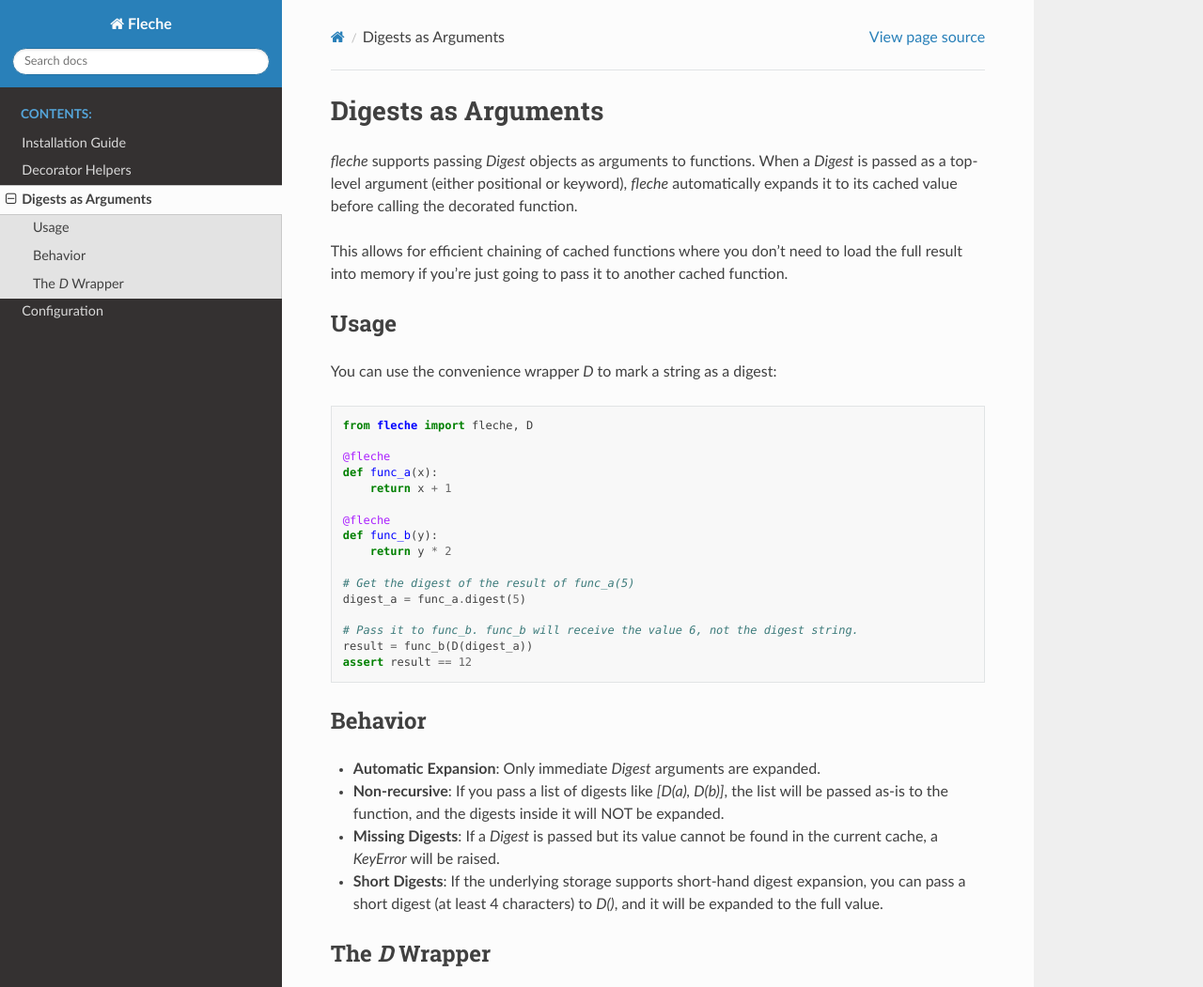
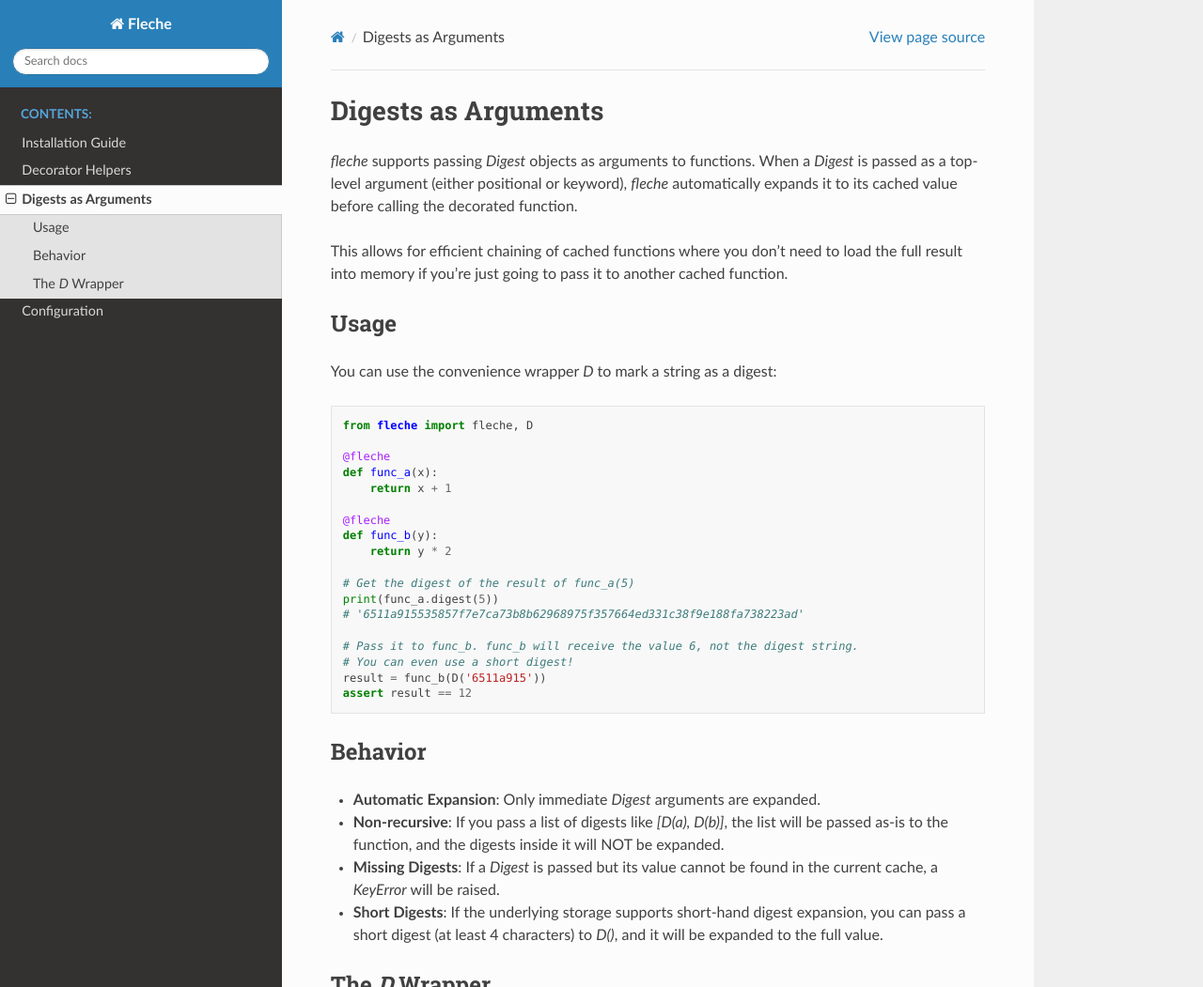
Before and after one commit to pmrv/fleche, a Sphinx documentation site: the page built from docs/digests_as_args.rst, in a window 1280 px wide and 1377 px high, cut to the strip 0-1051 px from the top of the window. Shown: the whole strip at 94% size. Built offline with Sphinx 7.4.7 and the Read the Docs theme 3.1.0, drawn with Linux system fonts in a browser that asks for light colours.

Commit message:
docs: update digest expansion examples and clean up notebook
- Improved examples in docs/digests_as_args.rst and GettingStarted.ipynb to show manual digest entry and short-hand expansion.
- Fixed markdown formatting and removed duplicate sections in GettingStarted.ipynb.
- Ensured D() is a function with a proper docstring.

Co-authored-by: pmrv <2719909+pmrv@users.noreply.github.com>

```diff
--- a/docs/digests_as_args.rst
+++ b/docs/digests_as_args.rst
@@ -23,10 +23,12 @@ You can use the convenience wrapper `D` to mark a string as a digest:
         return y * 2
 
     # Get the digest of the result of func_a(5)
-    digest_a = func_a.digest(5)
+    print(func_a.digest(5))
+    # '6511a915535857f7e7ca73b8b62968975f357664ed331c38f9e188fa738223ad'
 
     # Pass it to func_b. func_b will receive the value 6, not the digest string.
-    result = func_b(D(digest_a))
+    # You can even use a short digest!
+    result = func_b(D('6511a915'))
     assert result == 12
 
 Behavior
```
Also changed, not shown: 1 other file.
